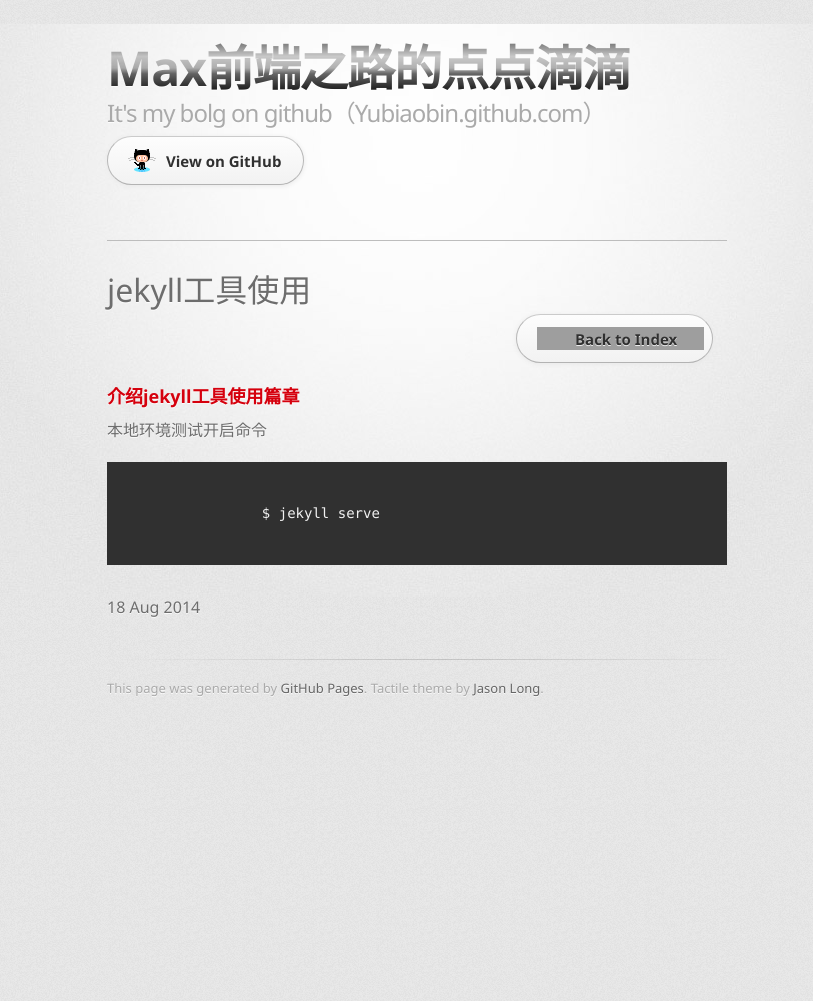
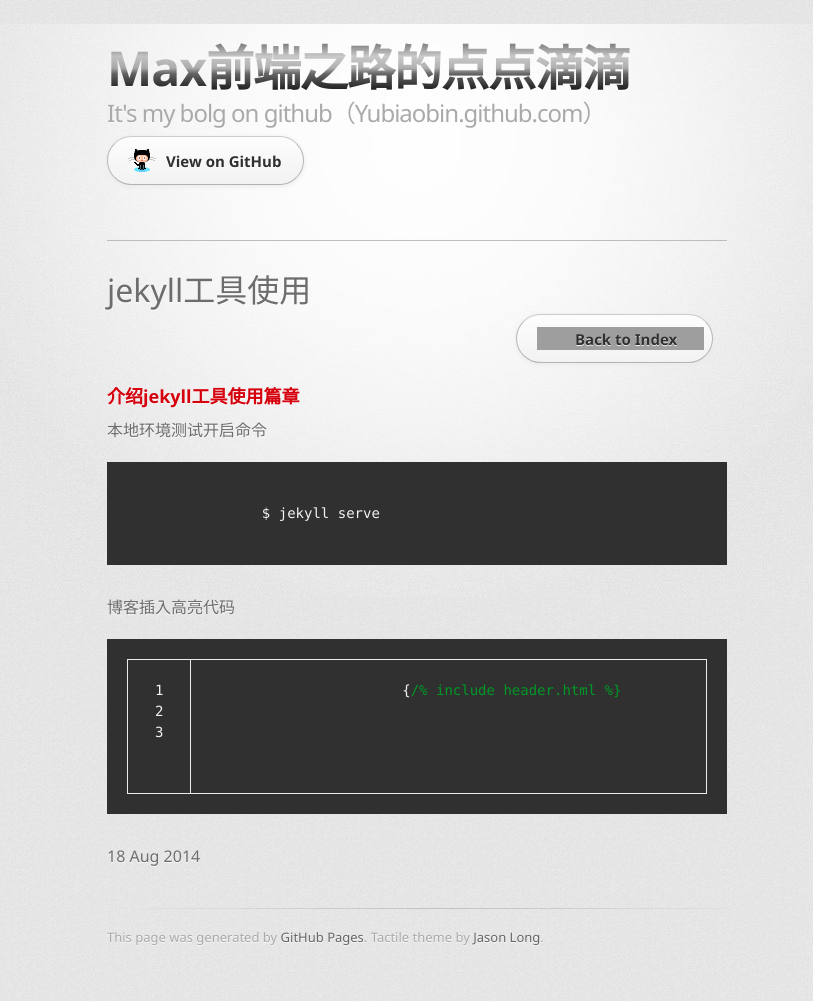
Before and after one commit to yubiaobin/yubiaobin.github.io, a Jekyll site: the page built from _posts/2014-08-18-jekyll-command-line.html, in a window 1280 px wide. Shown: the whole page, without its empty margins (223-1036 px from the left). Built offline with Jekyll 4.4.1, drawn with Linux system fonts in a browser that asks for light colours; comment, search, counter and statistics services are not loaded; before the commit the page ends 900 px from its top, so only the background shows below that; grey boxes are pictures that could not be loaded.

Commit message:
add some modified

```diff
--- a/_posts/2014-08-18-jekyll-command-line.html
+++ b/_posts/2014-08-18-jekyll-command-line.html
@@ -17,4 +17,15 @@
 		$ jekyll serve
 	</code>
 </pre>
+
+
+<p>博客插入高亮代码</p>
+
+<p>
+	{% highlight ruby linenos %}
+
+		{/% include header.html %}
+
+	{% endhighlight %}
+</p>
 <p>{{ page.date | date_to_string }}</p>
```
Also changed, not shown: 1 other file.
